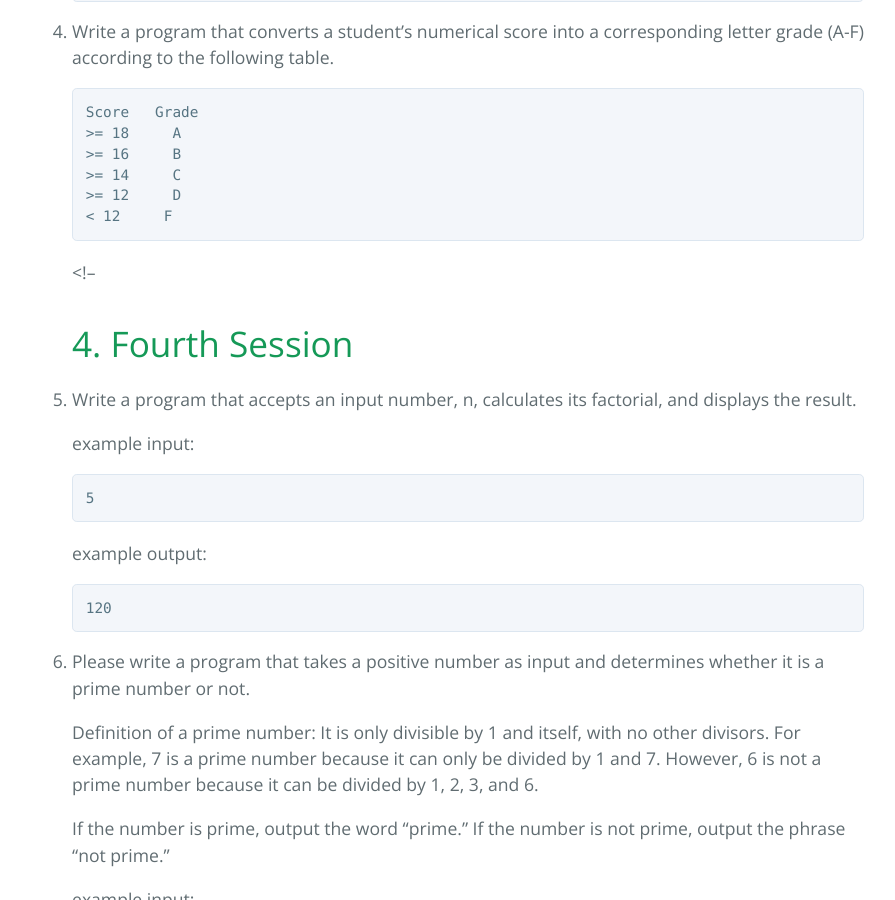
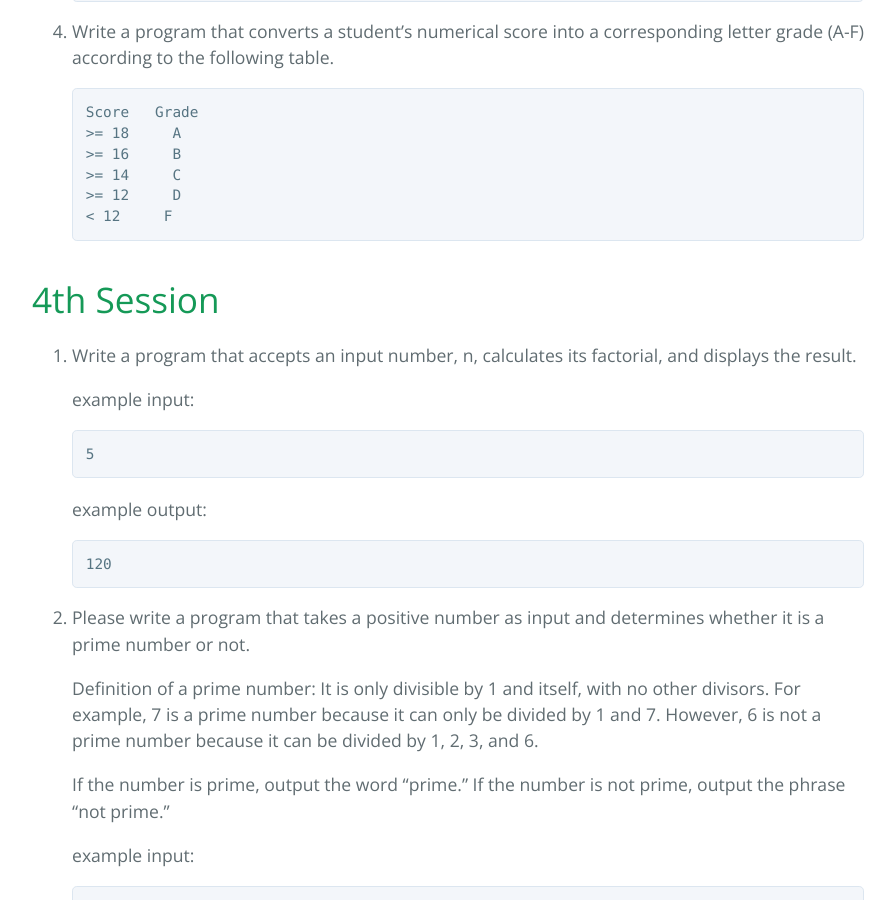
Before and after one commit to MehrdadSamadishadlou/Python_for_Beginners, a Jekyll site: the page built from nexercises.md, in a window 1280 px wide and 900 px high, scrolled down 3797 px. Shown: the whole window, without its empty margins (192-1087 px from the left). Built offline with Jekyll 4.4.1, drawn with Linux system fonts in a browser that asks for light colours.

Commit message:
Update nexercises.md

````diff
--- a/nexercises.md
+++ b/nexercises.md
@@ -137,8 +137,8 @@ filename: nexercises
    >= 12     D
    < 12     F
    ```
-<!--
-# 4. Fourth Session
+
+# 4th Session
 
 1. Write a program that accepts an input number, n, calculates its factorial, and displays the result.
 
@@ -243,7 +243,7 @@ filename: nexercises
    ```
    672 24
    ```
-
+<!--
 # Exercise Sessions
 
 All exercises are available using the following link.
````
